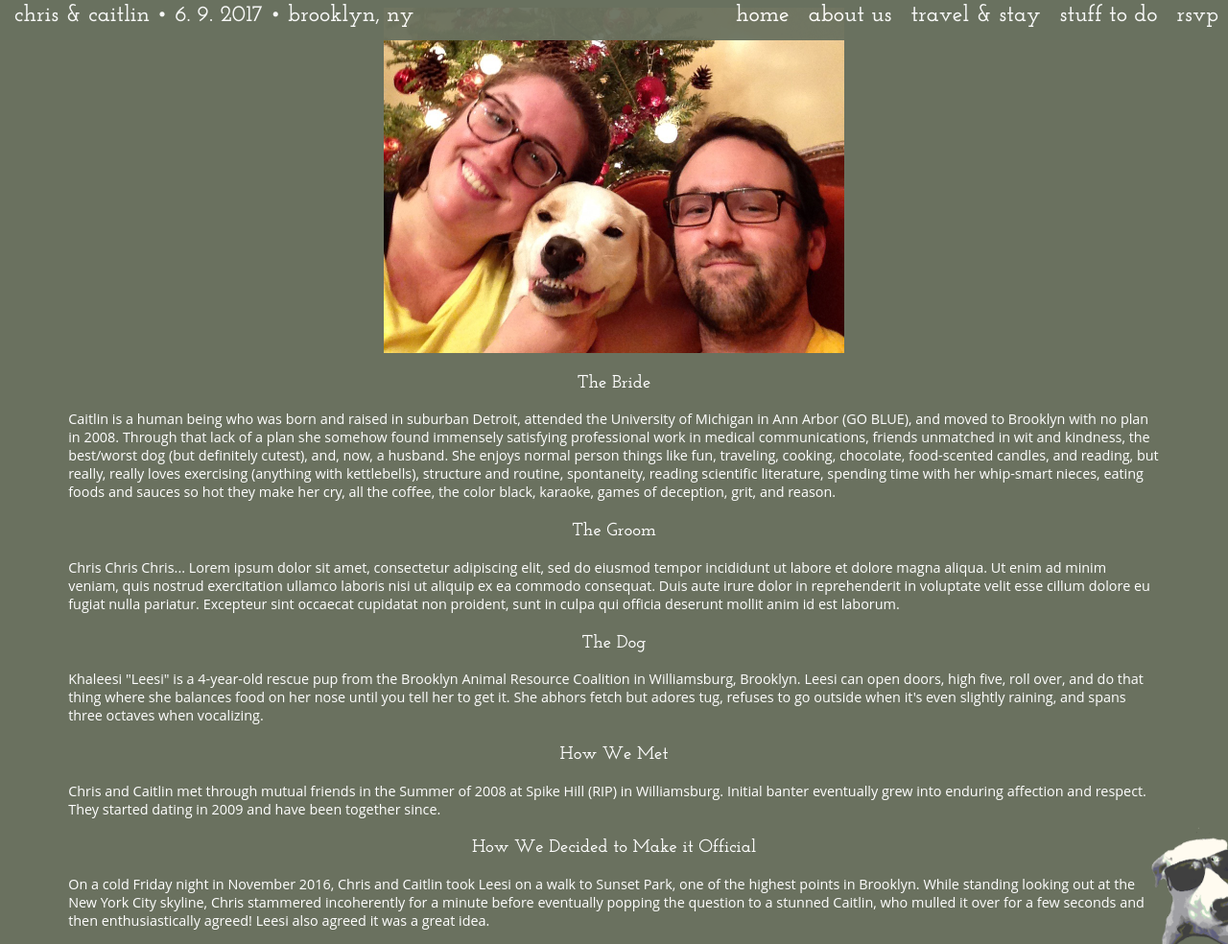
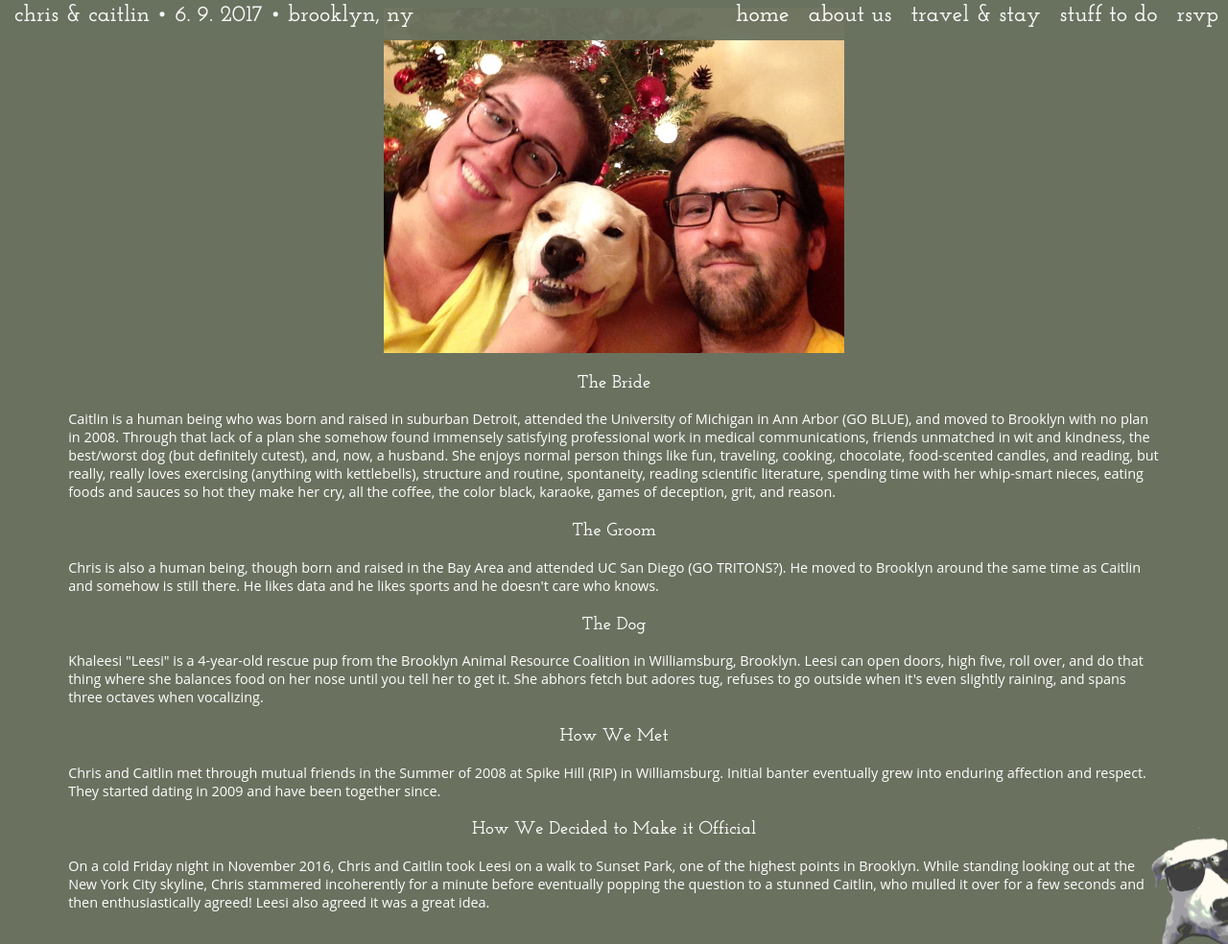
Before and after one commit to chris-sheehan/teamchrait, a Jekyll site: the page built from about.md, in a window 1280 px wide and 984 px high. Shown: the whole window at 96% size. Built offline with Jekyll 4.4.1, drawn with Linux system fonts in a browser that asks for light colours.

Commit message:
chris about

```diff
--- a/about.md
+++ b/about.md
@@ -10,7 +10,9 @@ permalink: /about/
   <h3>The Bride</h3>
 	<p>Caitlin is a human being who was born and raised in suburban Detroit, attended the University of Michigan in Ann Arbor (GO BLUE), and moved to Brooklyn with no plan in 2008. Through that lack of a plan she somehow found immensely satisfying professional work in medical communications, friends unmatched in wit and kindness, the best/worst dog (but definitely cutest), and, now, a husband. She enjoys normal person things like fun, traveling, cooking, chocolate, food-scented candles, and reading, but really, really loves exercising (anything with kettlebells), structure and routine, spontaneity, reading scientific literature, spending time with her whip-smart nieces, eating foods and sauces so hot they make her cry, all the coffee, the color black, karaoke, games of deception, grit, and reason.</p>
   <h3>The Groom</h3>
-	<p>Chris Chris Chris... Lorem ipsum dolor sit amet, consectetur adipiscing elit, sed do eiusmod tempor incididunt ut labore et dolore magna aliqua. Ut enim ad minim veniam, quis nostrud exercitation ullamco laboris nisi ut aliquip ex ea commodo consequat. Duis aute irure dolor in reprehenderit in voluptate velit esse cillum dolore eu fugiat nulla pariatur. Excepteur sint occaecat cupidatat non proident, sunt in culpa qui officia deserunt mollit anim id est laborum.</p>
+  <p>
+Chris is also a human being, though born and raised in the Bay Area and attended UC San Diego (GO TRITONS?). He moved to Brooklyn around the same time as Caitlin and somehow is still there. He likes data and he likes sports and he doesn't care who knows.
+  </p>
   <h3>The Dog</h3>
 	<p>Khaleesi "Leesi" is a 4-year-old rescue pup from the Brooklyn Animal Resource Coalition in Williamsburg, Brooklyn. Leesi can open doors, high five, roll over, and do that thing where she balances food on her nose until you tell her to get it. She abhors fetch but adores tug, refuses to go outside when it's even slightly raining, and spans three octaves when vocalizing.</p>
   <h3>How We Met</h3>
```
Also changed, not shown: 2 other files.
